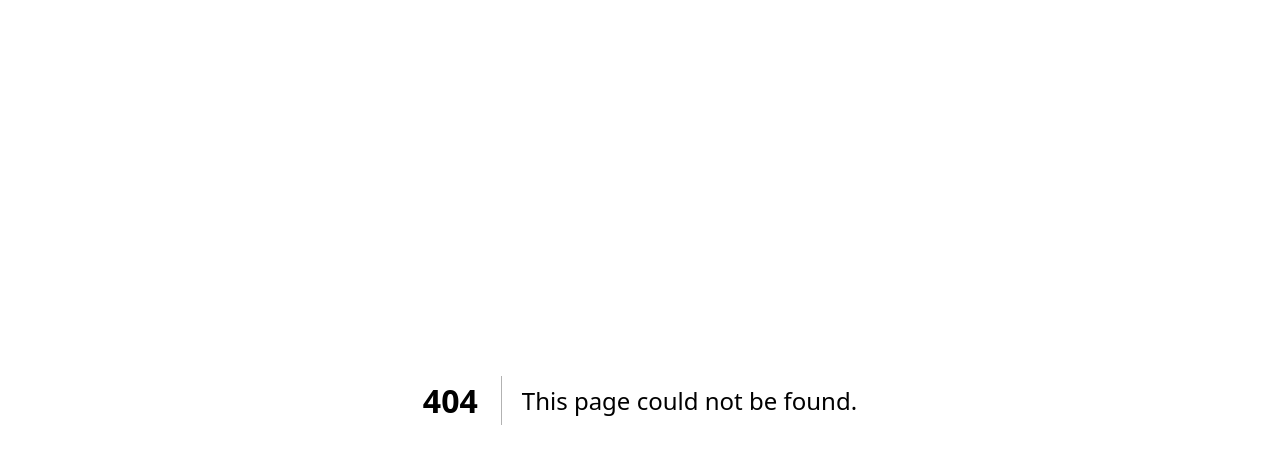
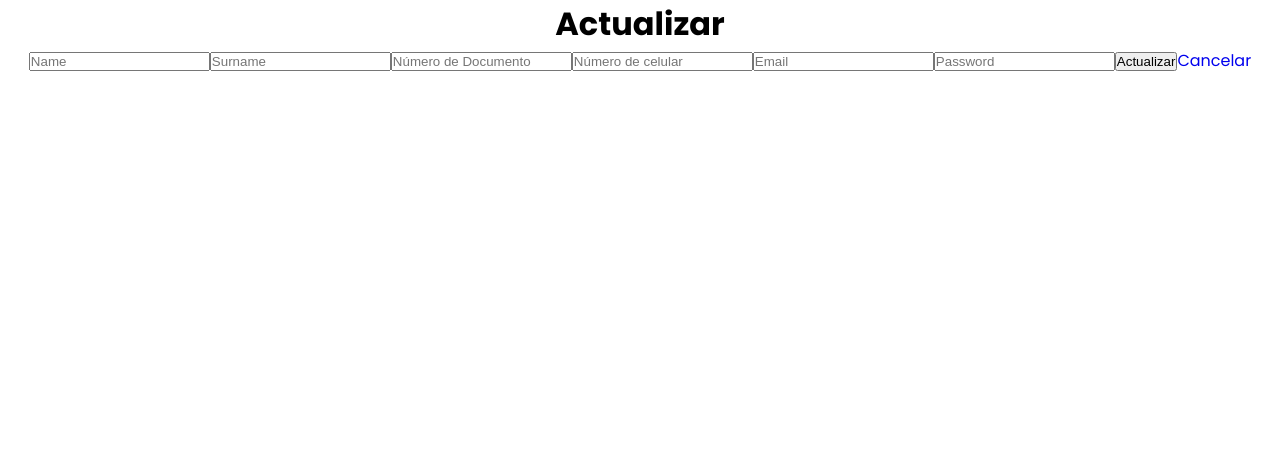
Before and after one commit to DAPCOBl/react, a Next.js app: page /userActualizar in a window 1280 px wide. Before the commit this address had no page. Shown: the top 464 px of the page. Built offline with nearby package versions, Linux system fonts and the light colour scheme; no server answers; a web font is replaced by a local one.

Commit message:
css login

```diff
--- a/src/app/globals.css
+++ b/src/app/globals.css
@@ -1472,6 +1472,125 @@ input[type="checkbox" i] {
     align-items: center;
 }
 
+/************LOGIN FULL*************/
+.containLogin{
+    width: 70%;
+    height: 450px;
+    max-width: 900px;
+    background-color: #333;
+    margin: auto;
+    margin-top: 8%;
+    border-radius: 20px;
+    justify-content: space-between;
+    display: flex;
+    min-width: 100px;
+    min-height: 50vh;
+
+    border-radius: 10px 10px 10px 10px;
+    -moz-border-radius: 10px 10px 10px 10px;
+    -webkit-border-radius: 10px 10px 10px 10px;
+
+    -webkit-box-shadow: 0px 0px 5px 5px rgba(0, 0, 0, 0.166);
+    -moz-box-shadow: 0px 0px 5px 5px rgba(0,0,0,0.15);
+    box-shadow: 0px 0px 5px 5px rgba(0,0,0,0.15);
+
+    padding: 30px;
+    box-sizing: border-box;
+    overflow: hidden
+
+}
+
+.inpLogin input{
+    max-width: 300px;
+    min-width: 400px;
+    padding: 30px 30px 30px 30px;
+    font-size: 200%;
+    margin-top: 65px;
+    background-color: #cccccc;
+    font-family: 'Overpass', sans-serif;
+    color: #000000;
+
+
+    font-family: 'Overpass', sans-serif;
+    font-size: 110%;
+    color: #FF6A00;
+
+    display: block;
+    height: 50px;
+
+    margin-bottom: 100px;
+    padding: 5px 5px 5px 10px;
+
+    box-sizing: border-box;
+
+    opacity: 5;
+    filter: alpha(opacity=1);
+}
+
+.tituloLogin {
+    background-color: #333;
+    width: 35%;
+    margin: auto;
+    font-family:'Times New Roman', Times, serif;
+    font-size: 300%;
+    color:#cccccc;
+    border-bottom: 1px solid #FF6A00;
+    text-align: center;
+    position: relative;
+    top: -50px;
+    left: 20px;
+
+}
+
+.button-login {
+    font-size: 20px;
+    color: #FFF;
+    text-decoration: none;
+    font-family: 'Francois' Impact, Haettenschweiler, 'Arial Narrow Bold', sans-serif !important;
+    background-color: #FF6A00;
+    height: 50px;
+    text-align: center;
+    padding: 0px 20px;
+    z-index: 0;
+    overflow: hidden;
+    border-radius: 10px;
+    text-transform: capitalize;
+    position: absolute;
+    top: 76%;
+    left: 26%;
+    transform: translate(-50%, -50%);
+    }
+
+.register-button {
+    position: absolute;
+    top: 140%;
+    left: -5%;
+    transform: translate( 20%, -100%);
+    transition: all 0.3s ease;
+    font-size: 20px;
+    font-weight: 10;
+    color: grey;
+}
+
+.Boton-Google{
+    font-size: 20px;
+    color: #FFF;
+    text-decoration: none;
+    font-family: 'Francois' Impact, Haettenschweiler, 'Arial Narrow Bold', sans-serif !important;
+    background-color: #FF6A00;
+    height: 50px;
+    text-align: center;
+    padding: 0px 20px;
+    z-index: 0;
+    overflow: hidden;
+    border-radius: 10px;
+    text-transform: capitalize;
+    position: absolute;
+    top: 76%;
+    left: 40%;
+    transform: translate(-50%, -50%);
+}
+
 @media (max-width: 800px) {
     .hero::before {
         clip-path: polygon(0 0, 100% 0, 100% 100%, 0 100%);
--- /dev/null
+++ b/src/app/userActualizar/page.jsx
@@ -0,0 +1,132 @@
+"use client"
+import { useState, useEffect } from 'react';
+import Link from 'next/link';
+import { useSession } from 'next-auth/react';
+
+export default function RegisterForm() {
+  const { data: session } = useSession();
+  const [user, setUser] = useState(null);
+  const [name, setName] = useState('');
+  const [surname, setSurname] = useState('');
+  const [numDoc, setNumDoc] = useState('');
+  const [numPhone, setNumPhone] = useState('');
+  const [email, setEmail] = useState('');
+  const [password, setPassword] = useState('');
+  const [error, setError] = useState(null);
+
+  useEffect(() => {
+    if (session) {
+      obtenerUser(session.user.email);
+    }
+  }, [session]);
+
+  const obtenerUser = async (email) => {
+    try {
+      const response = await fetch('/api/register/${email}');
+      const data = await response.json();
+      if (response.ok) {
+        setName(data.name);
+        setSurname(data.surname);
+        setNumDoc(data.numDoc);
+        setNumPhone(data.numPhone);
+      } else {
+        setError('Error al obtener el usuario.');
+      }
+    } catch (error) {
+      console.error('Error al obtener el usuario:', error);
+      setError('Error al obtener el usuario.');
+    }
+  };
+
+  const handleSubmit = async (e) => {
+    e.preventDefault();
+
+    const formData = {
+      name,
+      surname,
+      numDoc,
+      numPhone,
+    };
+
+    try {
+      const response = await fetch('api/register/${email}', {
+        method: 'PUT',
+        headers: {
+          'Content-Type': 'application/json',
+        },
+        body: JSON.stringify(formData),
+      });
+
+      if (response.ok) {
+        const form = e.target;
+        form.reset();
+        router.push('/');
+      } else {
+        console.log('User actualizado fallido.');
+      }
+    } catch (error) {
+      console.log('Error durante la actualización: ', error);
+    }
+  };
+
+  return (
+    <div>
+      <div>
+        <h1>Actualizar</h1>
+
+        <form onSubmit={handleSubmit}>
+          <input
+            onChange={(e) => setName(e.target.value)}
+            type="text"
+            placeholder="Name"
+            value={name}
+          />
+          <input
+            onChange={(e) => setSurname(e.target.value)}
+            type="text"
+            placeholder="Surname"
+            value={surname}
+          />
+          <input
+            onChange={(e) => setNumDoc(e.target.value)}
+            type="number"
+            placeholder="Número de Documento"
+            value={numDoc}
+          />
+          <input
+            onChange={(e) => setNumPhone(e.target.value)}
+            type="number"
+            placeholder="Número de celular"
+            value={numPhone}
+          />
+          <input
+            onChange={(e) => setEmail(e.target.value)}
+            type="text"
+            placeholder="Email"
+            value={email}
+          />
+          <input
+            onChange={(e) => setPassword(e.target.value)}
+            type="password"
+            placeholder="Password"
+            value={password}
+          />
+
+          <button>
+            Actualizar
+          </button>
+
+          {error && (
+            <div>
+              {error}
+            </div>
+          )}
+
+          <Link href={"/"}>
+            <span>Cancelar</span>
+          </Link>
+        </form>
+      </div>
+    </div>
+  );
+}
--- a/src/components/formLogin.jsx
+++ b/src/components/formLogin.jsx
@@ -50,7 +50,6 @@ export default function LoginForm() {
   return (
     <div>
       <div>
-        <h1>Login</h1>
         <form onSubmit={handleSubmit}>
           <input
             onChange={(e) => setEmail(e.target.value)}
@@ -62,9 +61,8 @@ export default function LoginForm() {
             type="password"
             placeholder="Contraseña"
           />
-          <button type="submit">Login</button>
+          <button class="button-login" type="submit">Login</button>
           {error && <div>{error}</div>}
-          <Link href={"/register"}>No tienes cuenta? <span>Registrate</span></Link>
         </form>
       </div>
     </div>
```
Also changed, not shown: src/app/login/page.jsx (+5 -6 lines), src/components/header.jsx (+12 -5 lines).
